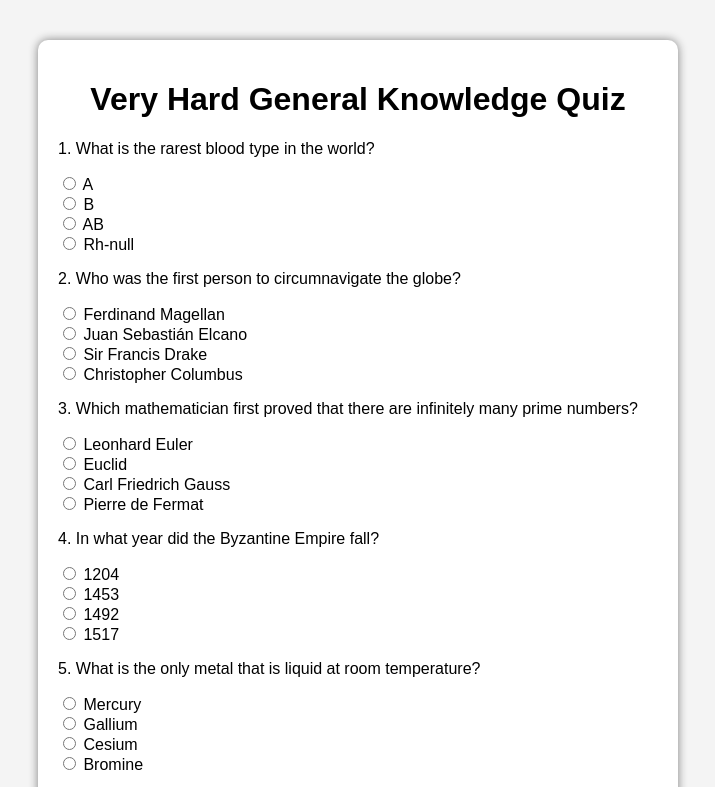
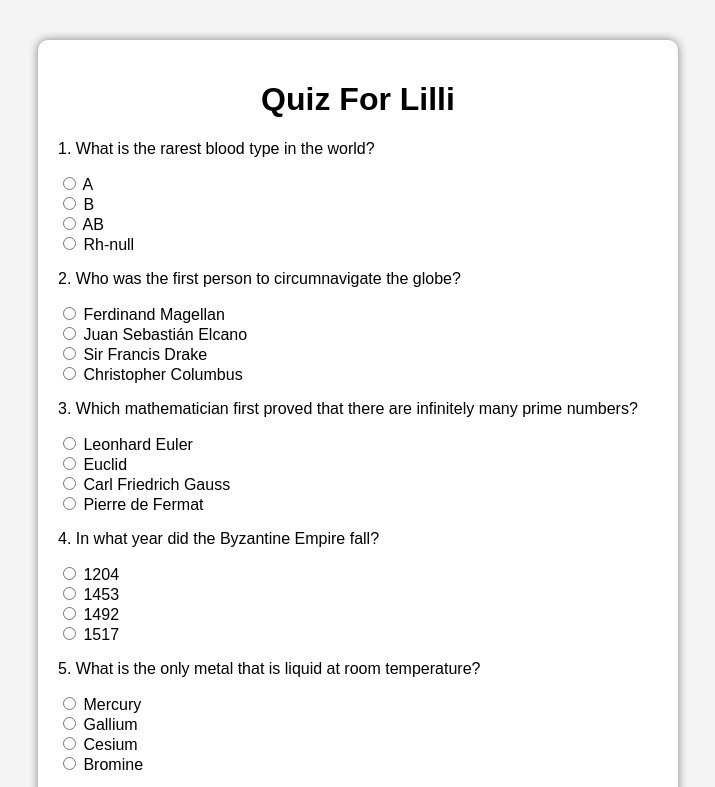
Before and after one commit to CiscoPrato/Quiz, a plain HTML site: page index.html in a window 1280 px wide. Shown: the top 787 px of the page, without its empty margins (282-997 px from the left). Drawn offline with Linux system fonts and the light colour scheme.

Commit message:
Update index.html

```diff
--- a/index.html
+++ b/index.html
@@ -3,7 +3,7 @@
 <head>
     <meta charset="UTF-8">
     <meta name="viewport" content="width=device-width, initial-scale=1.0">
-    <title>Hard General Knowledge Quiz</title>
+    <title>Quiz For Lilli</title>
     <style>
         body {
             font-family: Arial, sans-serif;
@@ -51,7 +51,7 @@
 <body>
 
 <div class="quiz-container">
-    <h1>Very Hard General Knowledge Quiz</h1>
+    <h1>Quiz For Lilli</h1>
     <form id="quizForm">
         <!-- Question 1 -->
         <div class="question">
```
